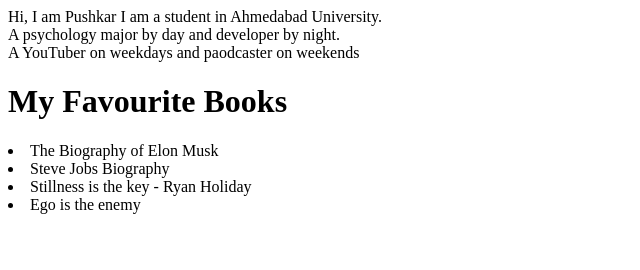
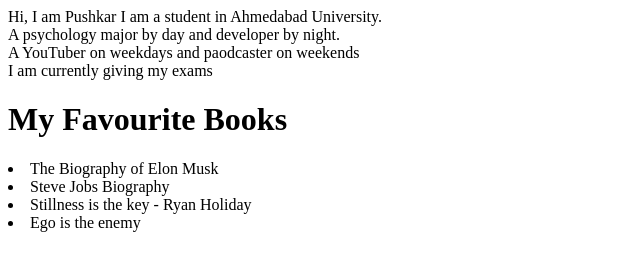
Before and after one commit to pushkarsingh019/pushkarsingh.in, a plain HTML site: page index.html in a window 1280 px wide. Shown: the whole page, without its empty margins (0-640 px from the left). Drawn offline with Linux system fonts and the light colour scheme.

Commit message:
refactor : added some more details

```diff
--- a/index.html
+++ b/index.html
@@ -11,6 +11,7 @@
     I am a student in Ahmedabad University. <br>
     A psychology major by day and developer by night. <br>
     A YouTuber on weekdays and paodcaster on weekends <br>
+    I am  currently giving my exams
 
     <h1>My Favourite Books</h1>
     <li>The Biography of Elon Musk</li>
```
